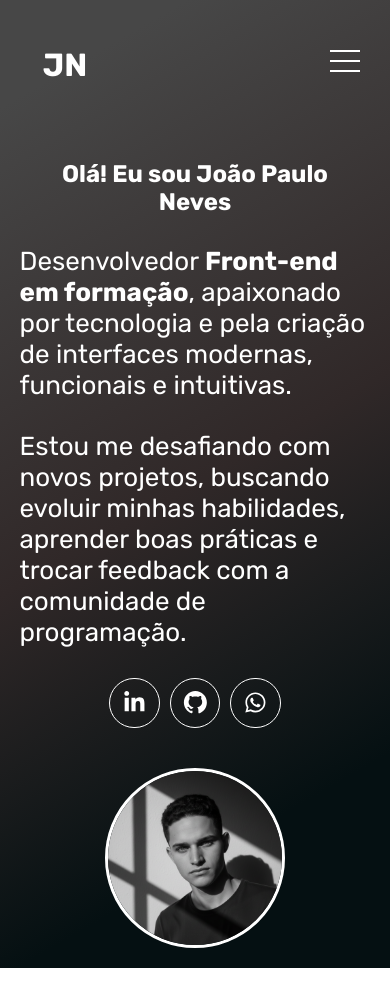
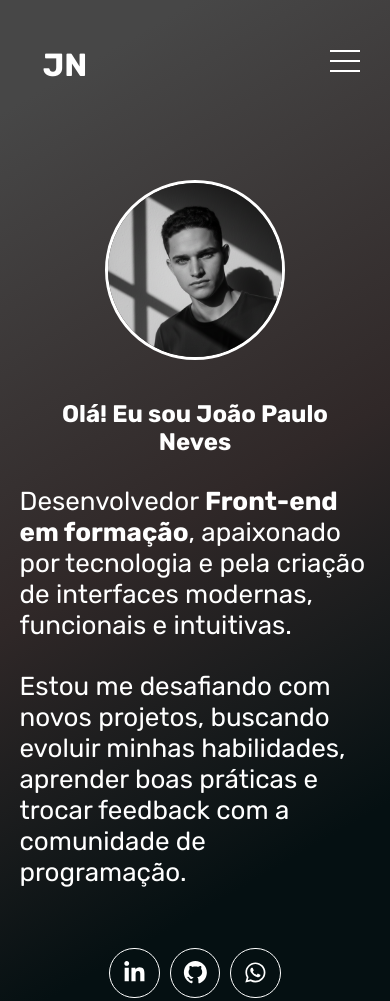
Before and after one commit to JOAO11092005/portfolio, a plain HTML site: page index.html in a window 390 px wide. Before the commit the page ends 968 px from the top, so only its background shows below. Drawn offline with Linux system fonts and the light colour scheme.

Commit message:
first commit

```diff
--- a/src/css/responsive.css
+++ b/src/css/responsive.css
@@ -8,7 +8,7 @@
     }
 
     main {
-        flex-direction: column;
+        flex-direction: column-reverse;
         height: 100%;
         align-items: center;
         justify-content: center;
@@ -150,6 +150,7 @@ input:checked ~ .options {
 
     .socialNetwork {
         width: 100%;
+        padding: 30px;
         align-items: center;
         justify-content: center;
     }
```
